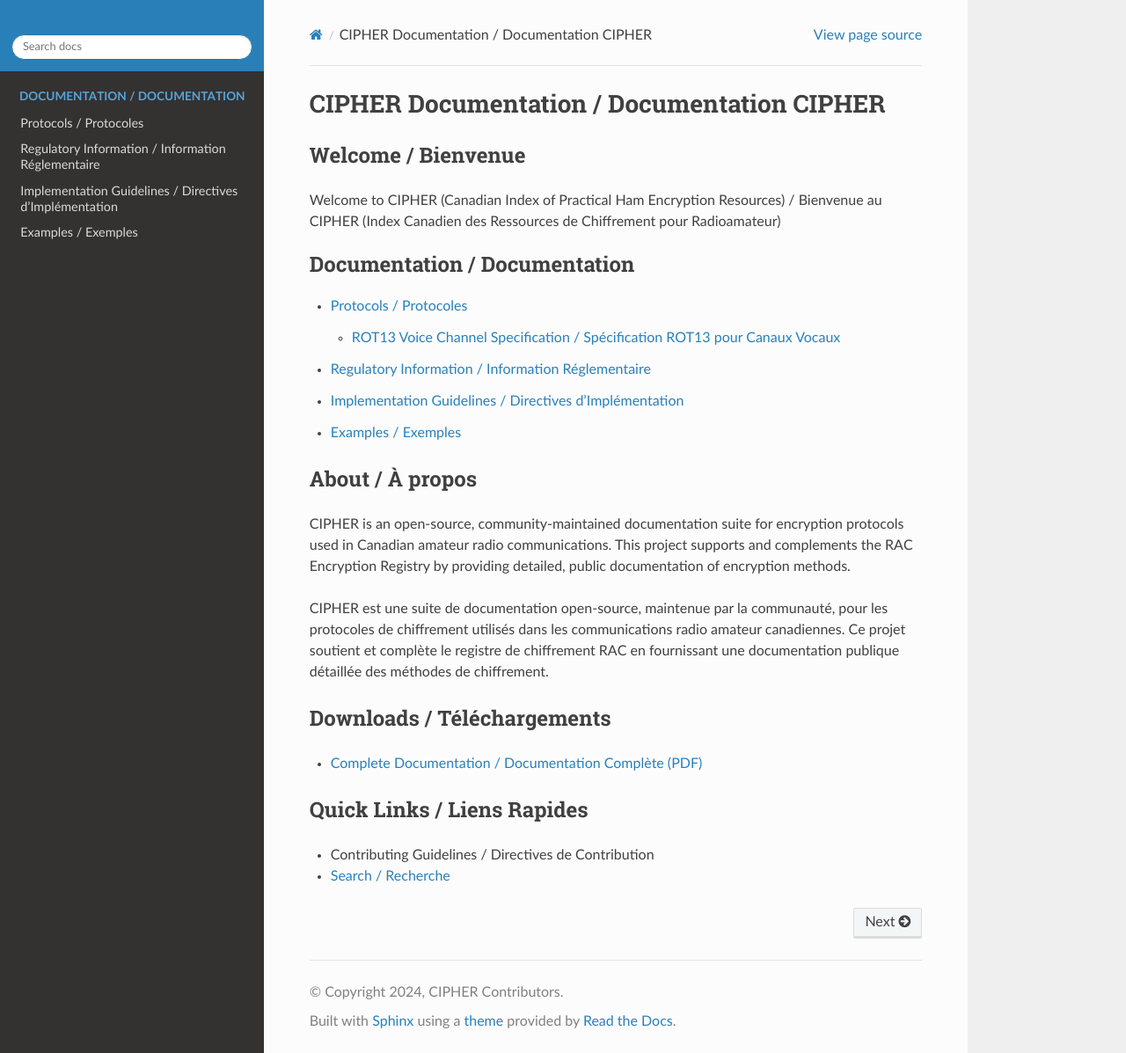
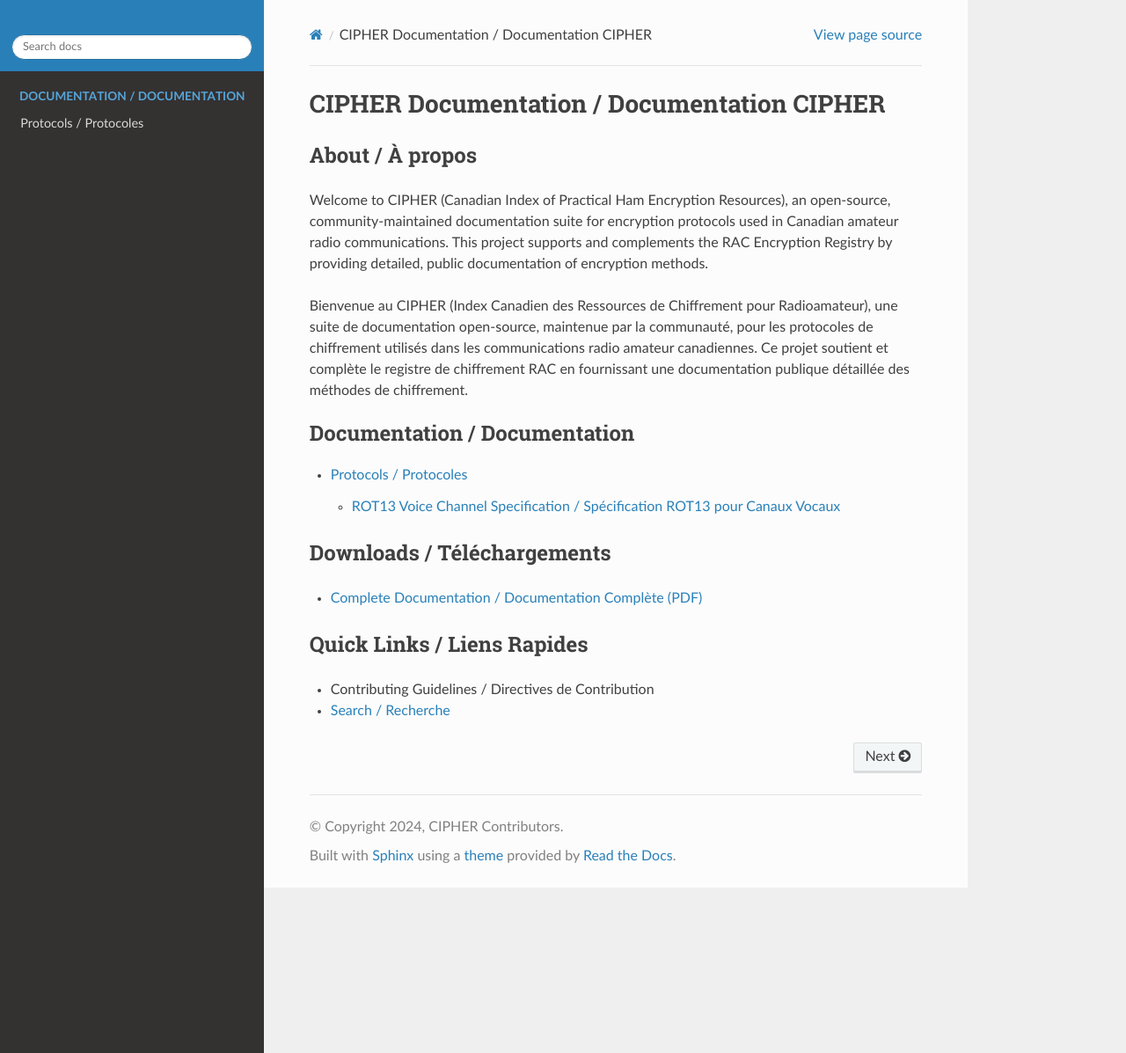
Before and after one commit to amingilani/cipher, a Sphinx documentation site: the page built from docs/source/index.rst, in a window 1280 px wide and 1197 px high. Shown: the whole window at 88% size. Built offline with Sphinx 7.4.7 and the Read the Docs theme 3.1.0, drawn with Linux system fonts in a browser that asks for light colours.

Commit message:
Better project structure

```diff
--- a/docs/source/index.rst
+++ b/docs/source/index.rst
@@ -1,27 +1,18 @@
 CIPHER Documentation / Documentation CIPHER
 ========================================
 
-Welcome / Bienvenue
-------------------
+About / À propos
+--------------
 
-Welcome to CIPHER (Canadian Index of Practical Ham Encryption Resources) /
-Bienvenue au CIPHER (Index Canadien des Ressources de Chiffrement pour Radioamateur)
+Welcome to CIPHER (Canadian Index of Practical Ham Encryption Resources), an open-source, community-maintained documentation suite for encryption protocols used in Canadian amateur radio communications. This project supports and complements the RAC Encryption Registry by providing detailed, public documentation of encryption methods.
+
+Bienvenue au CIPHER (Index Canadien des Ressources de Chiffrement pour Radioamateur), une suite de documentation open-source, maintenue par la communauté, pour les protocoles de chiffrement utilisés dans les communications radio amateur canadiennes. Ce projet soutient et complète le registre de chiffrement RAC en fournissant une documentation publique détaillée des méthodes de chiffrement.
 
 .. toctree::
    :maxdepth: 2
    :caption: Documentation / Documentation
 
    protocols/index
-   regulatory/index
-   implementation/index
-   examples/index
-
-About / À propos
---------------
-
-CIPHER is an open-source, community-maintained documentation suite for encryption protocols used in Canadian amateur radio communications. This project supports and complements the RAC Encryption Registry by providing detailed, public documentation of encryption methods.
-
-CIPHER est une suite de documentation open-source, maintenue par la communauté, pour les protocoles de chiffrement utilisés dans les communications radio amateur canadiennes. Ce projet soutient et complète le registre de chiffrement RAC en fournissant une documentation publique détaillée des méthodes de chiffrement.
 
 Downloads / Téléchargements
 -------------------------
```
Also changed, not shown: docs/source/examples/index.rst (deleted, +0 -8 lines), docs/source/implementation/index.rst (deleted, +0 -8 lines), docs/source/regulatory/index.rst (deleted, +0 -8 lines), 1 other file.
